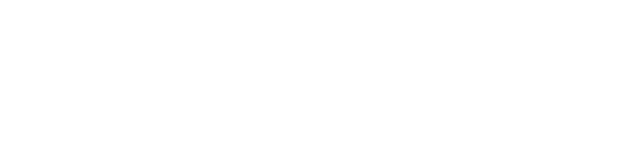
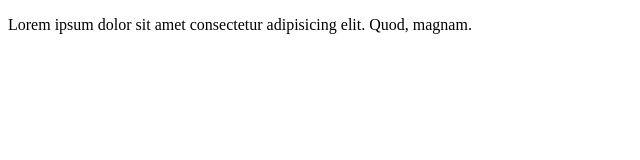
Before and after one commit to mariaperez15/test-repositorio, a plain HTML site: page index.html in a window 1280 px wide. Shown: the whole page, without its empty margins (0-640 px from the left). Drawn offline with Linux system fonts and the light colour scheme.

Commit message:
AGREGADO DIV

```diff
--- a/index.html
+++ b/index.html
@@ -6,6 +6,9 @@
     <title>Git VSCODE</title>
 </head>
 <body>
-
+    <!--DIV CONTENEDOR 1-->
+    <div class="container">
+        <p>Lorem ipsum dolor sit amet consectetur adipisicing elit. Quod, magnam.</p>
+    </div>
 </body>
 </html>
```
